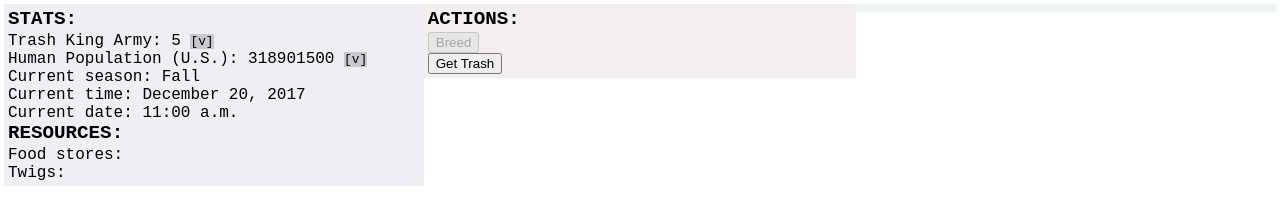
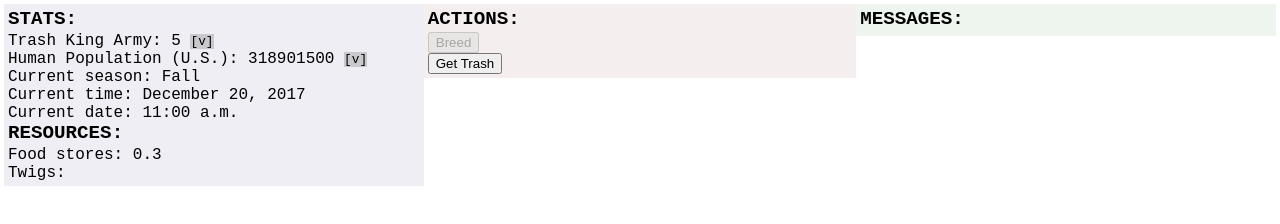
Before and after one commit to whymog/trash-kings, a plain HTML site: page index.html in a window 1280 px wide. Drawn offline with nearby package versions, Linux system fonts and the light colour scheme.

Commit message:
Minor HTML structural cleanup

```diff
--- a/index.html
+++ b/index.html
@@ -50,11 +50,11 @@
 			<!-- RESOURCES -->
 			<div class="resourcesPane">
 				<span class="paneTitle">RESOURCES:</span>
-				<div class="statLabel">Food stores:
-					<span class="stat food"></span>
+				<div class="statLabel food">Food stores:
+					<span class="stat"></span>
 				</div>
-				<div class="statLabel">Twigs:
-					<span class="stat twigs"></span>
+				<div class="statLabel twigs">Twigs:
+					<span class="stat"></span>
 				</div>
 			</div>
 		</div>
@@ -78,7 +78,9 @@
 	<div id="rightPane">
 		<div class="paneInner">
 			<!-- Contains: Output -->
-			<div id="messageWindow"></div>
+			<span class="paneTitle">MESSAGES:</span>
+			<div id="messageWindow">
+			</div>
 		</div>
 	</div>
 </body>
--- a/scripts/game.js
+++ b/scripts/game.js
@@ -7,13 +7,14 @@ var startGame = function() {
 }
 
 var defineUIElements = function () {
-	$statsPane = 		$('.statsOutput'),
-	$statNumRaccoons = 	$('.numRaccoons .stat'),
-	$statNumHumans = 	$('.numHumans .stat'),
-	$statSeason = 		$('.season .stat'),
-	$statDate = 		$('.date .stat'),
-	$statTime = 		$('.time .stat'),
-	$statFood =			$('.food .stat');
+	$statsPane = 			$('.statsOutput'),
+	$statNumRaccoons = 		$('.numRaccoons .stat'),
+	$expandedNumRaccoons = 	$('.numRaccoons .expandedStat'),
+	$statNumHumans = 		$('.numHumans .stat'),
+	$statSeason = 			$('.season .stat'),
+	$statDate = 			$('.date .stat'),
+	$statTime = 			$('.time .stat'),
+	$statFood =				$('.food .stat');
 
 	$actionsPane = $('.actions');
 	console.log($actionsPane);
@@ -24,12 +25,15 @@ var prepUI = function() {
 }
 
 var updateStatsPane = function() {
-	$statNumRaccoons.html	( getTotalRaccoons() );
-	$statNumHumans.html		( humans );
-	$statSeason.html		( getSeason(date) );
-	$statDate.html			( getHoursMinutesString(date) );
-	$statTime.html			( getMonthName(date.getMonth()) + "  " + date.getDate() + ", " + date.getFullYear() );
-	$statFood.html			( foodStores.toFixed(1) );
+	$statNumRaccoons.html		( getTotalRaccoons() );
+	$expandedNumRaccoons.html 	( "Adults: " + getAdultRaccoons().length + " (" +
+								  	getAdultFemaleRaccoons().length + " females, " + getAdultMaleRaccoons().length + " males)<br />" +
+								  "Children: " + getChildRaccoons().length );
+	$statNumHumans.html			( humans );
+	$statSeason.html			( getSeason(date) );
+	$statDate.html				( getHoursMinutesString(date) );
+	$statTime.html				( getMonthName(date.getMonth()) + "  " + date.getDate() + ", " + date.getFullYear() );
+	$statFood.html				( foodStores.toFixed(1) );
 }
 
 var updateActionsPane = function() {
@@ -104,12 +108,10 @@ var tick = function() {
 
 $(document).ready(function() {
 	$("#breedBtn").click(function() {
-		console.log("Clicked breed button");
 		breedRaccoons();
 	});
 
 	$(".statExpander").click(function(e) {
-		console.log(e.target);
 		if ($(e.target).html() === '[v]') {
 			$(e.target).html('[^]');
 		} else {
```
